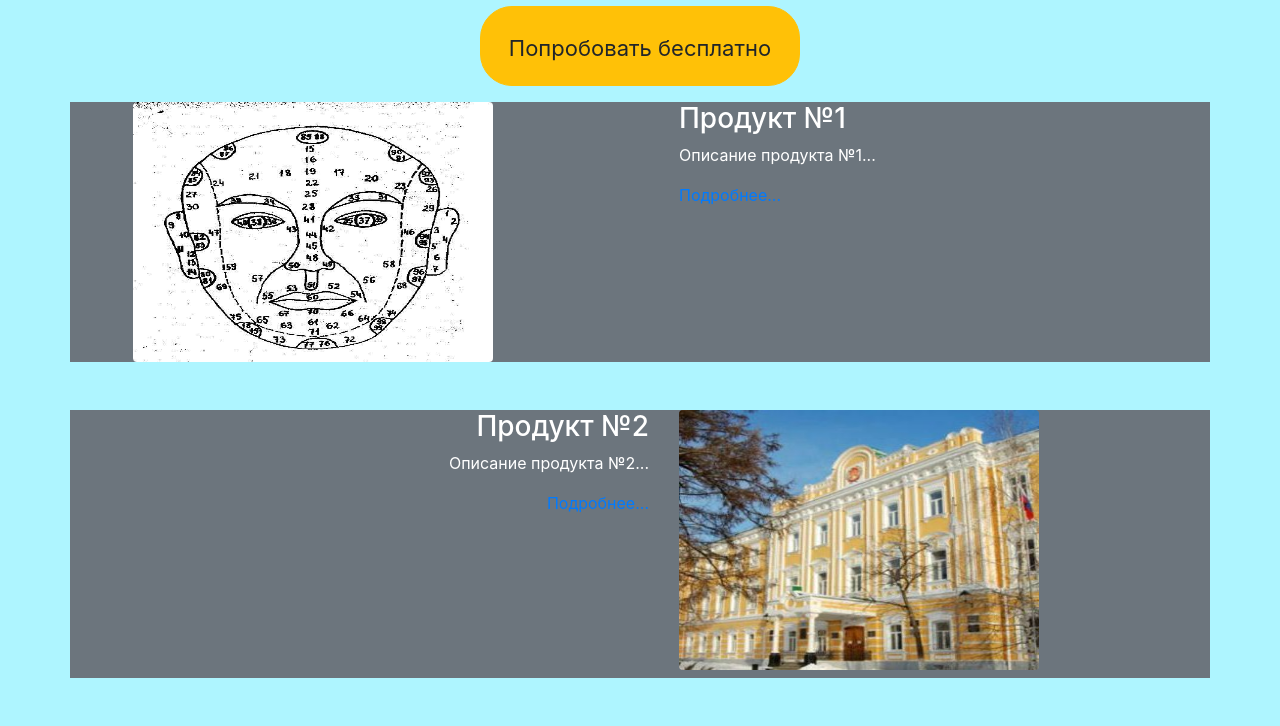
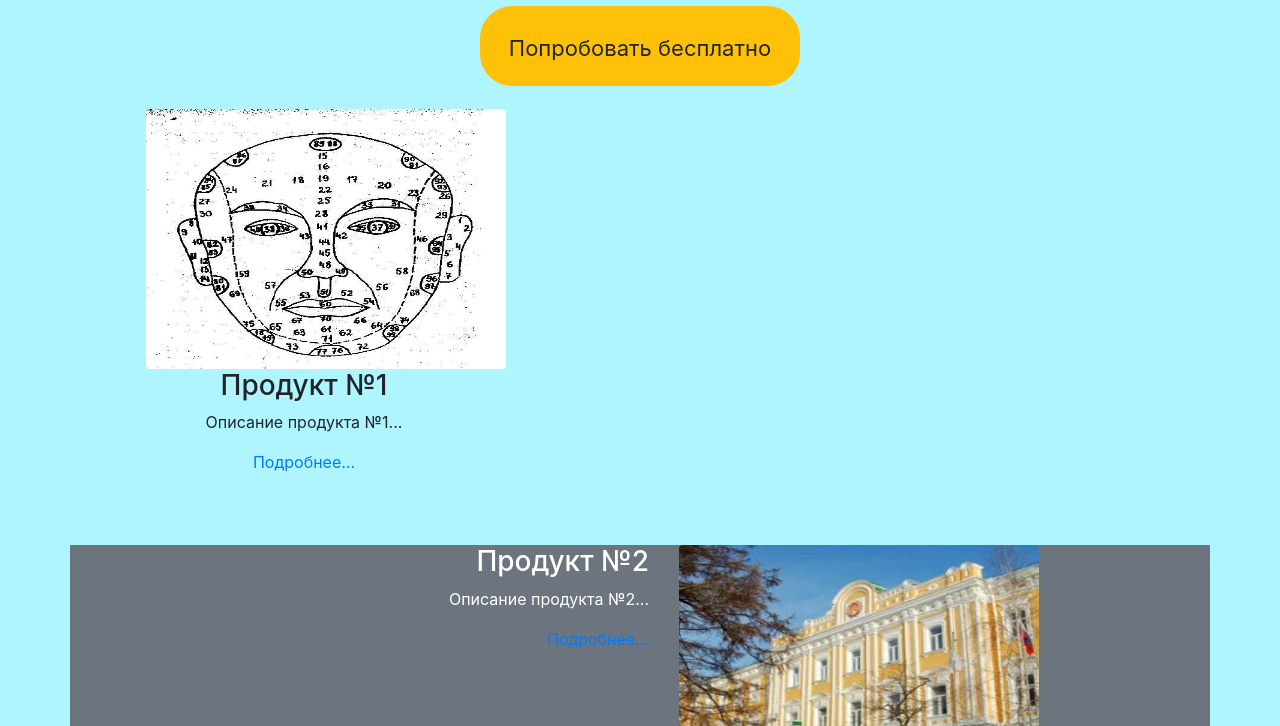
Before and after one commit to Zhora1337/RegulIT, a Django app: page / in a window 1280 px wide. Shown: the part 838-1564 px from the top of the page. Run offline with Django 3.2, Linux system fonts and the light colour scheme; some libraries are stand-ins or nearby versions.

Commit message:
some com

```diff
--- a/main/templates/main/home.html
+++ b/main/templates/main/home.html
@@ -19,7 +19,7 @@
 		<a href="/scan" class="btn btn-warning size" style="width:320px; font-size:22px; height:80px; text-align: center; padding:25px; border-radius: 32px;">Попробовать бесплатно</a>
 	</div>
 	<div class="container mx-auto">
-	  	<div class="row mt-2 btn-secondary">
+	  	<div class="row mt-2 btn">
   			<div class="col ml-5">
 				<img src="{% static 'main/image/face.jpg' %}" class="rounded float-left mr-1" height="260px" width="360px"></a>
   			</div>
```
